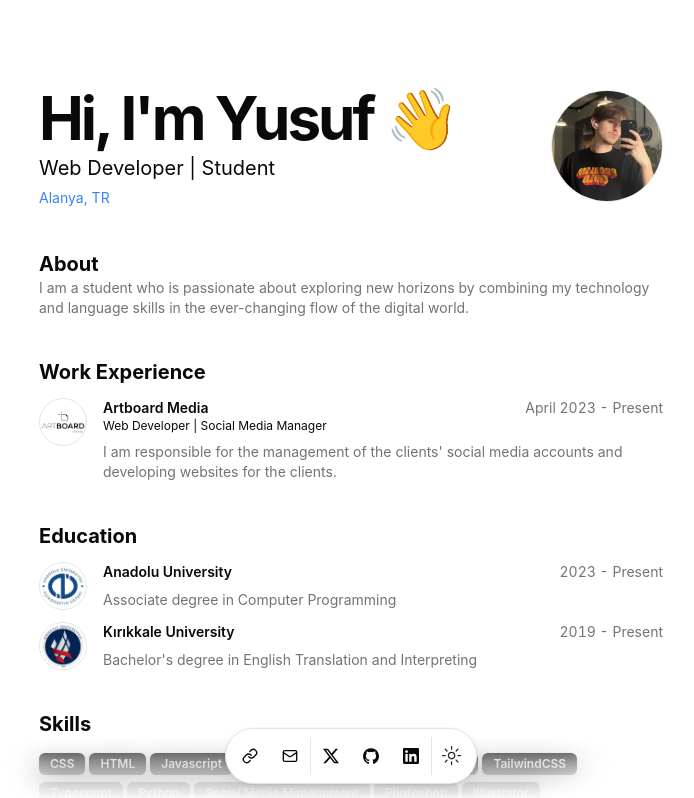
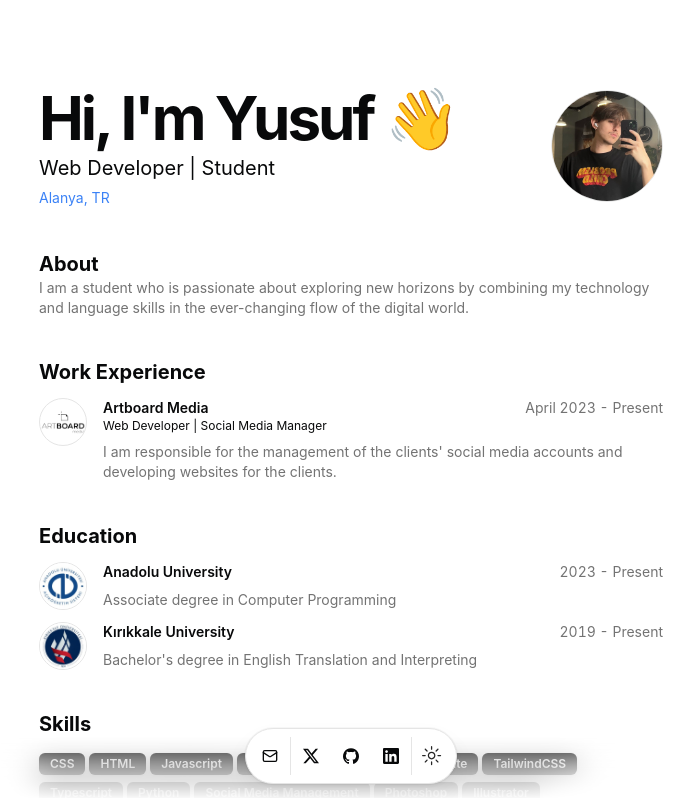
Before and after one commit to Yimikami/portfolio, a Next.js app: page / in a window 1280 px wide. Shown: the top 798 px of the page, without its empty margins (289-983 px from the left). Built offline with nearby package versions, Linux system fonts and the light colour scheme.

Commit message:
Fix import formatting in navbar.tsx

```diff
--- a/src/components/navbar.tsx
+++ b/src/components/navbar.tsx
@@ -9,7 +9,7 @@ import {
 } from "@/components/ui/tooltip";
 import { DATA } from "@/data/resume";
 import { cn } from "@/lib/utils";
-import { LinkIcon, Mail} from "lucide-react";
+import { LinkIcon, Mail } from "lucide-react";
 import Link from "next/link";
 
 export default function Navbar() {
@@ -17,29 +17,11 @@ export default function Navbar() {
     <div className="pointer-events-none fixed inset-x-0 bottom-0 z-30 mx-auto mb-4 flex origin-bottom h-full max-h-14">
       <div className="fixed bottom-0 inset-x-0 h-16 w-full bg-background to-transparent backdrop-blur-lg [-webkit-mask-image:linear-gradient(to_top,black,transparent)] dark:bg-background"></div>
       <Dock className="z-50 pointer-events-auto relative mx-auto flex min-h-full h-full items-center px-1 bg-background [box-shadow:0_0_0_1px_rgba(0,0,0,.03),0_2px_4px_rgba(0,0,0,.05),0_12px_24px_rgba(0,0,0,.05)] transform-gpu dark:[border:1px_solid_rgba(255,255,255,.1)] dark:[box-shadow:0_-20px_80px_-20px_#ffffff1f_inset] ">
-      <DockIcon>
-          <Tooltip>
-            <TooltipTrigger asChild>
-              <Link
-                href="https://link.yimikami.me/@yimikami"
-                className={cn(
-                  buttonVariants({ variant: "ghost", size: "icon" }),
-                  "size-12"
-                )}
-              >
-                <LinkIcon className="size-4" />
-              </Link>
-            </TooltipTrigger>
-            <TooltipContent>
-              <p>My Links</p>
-            </TooltipContent>
-          </Tooltip>
-        </DockIcon>
         <DockIcon>
           <Tooltip>
             <TooltipTrigger asChild>
               <Link
-                href={(DATA.contact.email)}
+                href={DATA.contact.email}
                 className={cn(
                   buttonVariants({ variant: "ghost", size: "icon" }),
                   "size-12"
```
